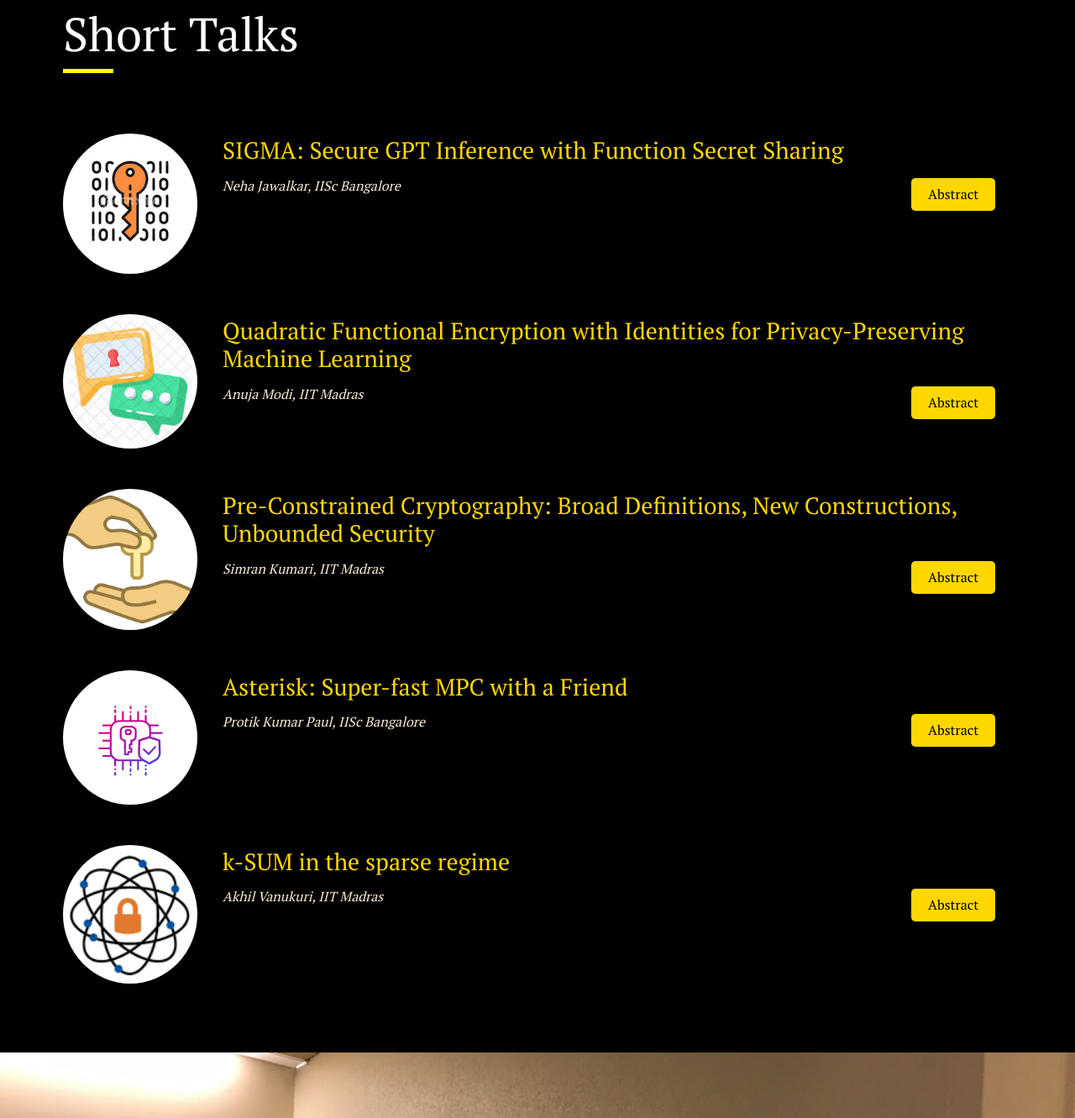
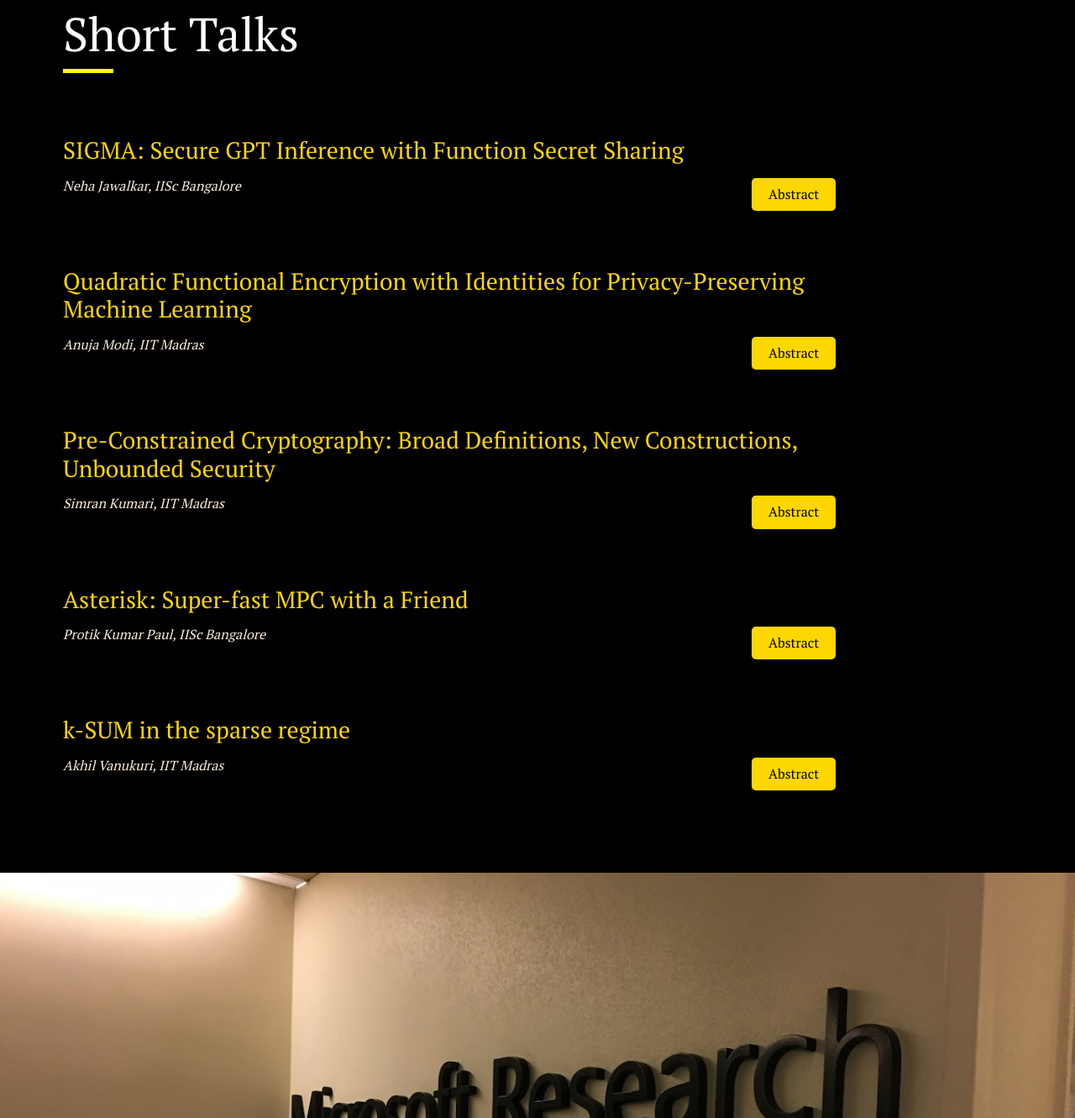
Before and after one commit to bangalorecryptoday/bangalorecryptoday.github.io, a plain HTML site: page index.html in a window 1280 px wide. Shown: the part 3049-4380 px from the top of the page at 84% size. Drawn offline with nearby package versions, Linux system fonts and the light colour scheme.

Commit message:
Remove short talk icons

```diff
--- a/index.html
+++ b/index.html
@@ -4,6 +4,9 @@
     <meta name="viewport" content="width=device-width, initial-scale=1.0">
     <meta content="IE=edge" http-equiv="X-UA-Compatible">
     <meta content="width=device-width, initial-scale=1" name="viewport">
+
+    <meta keywords="bangalore; crypto; day; 2024; microsoft; research; india; cryptography; iisc; ibm; research;">
+    <meta description="The Bangalore Crypto Day (BCD) is a recurring one-day workshop-style gathering about cryptography and related research, held at different locations in Bangalore. The aim of the event is to bring together researchers and students based in Bangalore with interest in cryptography (theoretical and applied), and have us share our work. ">
 
     <link rel="stylesheet" href="https://cdn.jsdelivr.net/npm/bootstrap@4.5.3/dist/css/bootstrap.min.css" integrity="sha384-TX8t27EcRE3e/ihU7zmQxVncDAy5uIKz4rEkgIXeMed4M0jlfIDPvg6uqKI2xXr2" crossorigin="anonymous">
     <link rel="stylesheet" href="https://cdnjs.cloudflare.com/ajax/libs/font-awesome/4.7.0/css/font-awesome.min.css">
@@ -149,9 +152,9 @@
 
                         <div class="secContent">
                             <div class="row mt-5">
-                                <div class="company-logo col-sm-2">
+                                <!-- <div class="company-logo col-sm-2">
                                     <img src="crypto4.png" width="100" height="100">
-                                </div>
+                                </div> -->
                                 <div class="col-sm-10 mt-2">
                                     <h3 style="color: gold; margin-top: -5px;">SIGMA: Secure GPT Inference with Function Secret Sharing</p>
                                     <p style="display: flex; width: 100%; font-size: medium;">
@@ -163,9 +166,9 @@
                             </div>
 
                             <div class="row mt-5">
-                                <div class="company-logo col-sm-2">
+                                <!-- <div class="company-logo col-sm-2">
                                     <img src="crypto3.png.jpeg" width="120" height="120">
-                                </div>
+                                </div> -->
                                 <div class="col-sm-10 mt-2">
                                     <h3 style="color: gold; margin-top: -5px;">Quadratic Functional Encryption with Identities for Privacy-Preserving Machine Learning</p>
                                     <p style="display: flex; width: 100%; font-size: medium;">
@@ -181,9 +184,9 @@
                             </div>
 
                             <div class="row mt-5">
-                                <div class="company-logo col-sm-2">
+                                <!-- <div class="company-logo col-sm-2">
                                     <img src="crypto2.png" width="120" height="120">
-                                </div>
+                                </div> -->
                                 <div class="col-sm-10 mt-2">
                                     <h3 style="color: gold; margin-top: -5px;">Pre-Constrained Cryptography: Broad Definitions, New Constructions, Unbounded Security</p>
                                     <p style="display: flex; width: 100%; font-size: medium;">
@@ -200,9 +203,9 @@
                             </div>
 
                             <div class="row mt-5">
-                                <div class="company-logo col-sm-2">
+                                <!-- <div class="company-logo col-sm-2">
                                     <img src="crypto1.png" width="120" height="120">
-                                </div>
+                                </div> -->
                                 <div class="col-sm-10 mt-2">
                                     <h3 style="color: gold; margin-top: -5px;">Asterisk: Super-fast MPC with a Friend</p>
                                     <p style="display: flex; width: 100%; font-size: medium;">
@@ -220,9 +223,9 @@
                             </div>
 
                             <div class="row mt-5">
-                                <div class="company-logo col-sm-2">
+                                <!-- <div class="company-logo col-sm-2">
                                     <img src="crypto5.png" width="120" height="120">
-                                </div>
+                                </div> -->
                                 <div class="col-sm-10 mt-2">
                                     <h3 style="color: gold; margin-top: -5px;">k-SUM in the sparse regime</p>
                                     <p style="display: flex; width: 100%; font-size: medium;">
@@ -431,10 +434,10 @@
                                     width="90%" height="60%" style="border:0;" allowfullscreen="" loading="lazy" referrerpolicy="no-referrer-when-downgrade"></iframe>
                             </div>
                         </div>
-                        <div class="col-sm-12">
-                            <p>Bangalore Crypto Day Logo designed by Ananya Appan (IIIT Bangalore).</p>
-                        </div>
                         <br><br>
+                    </div>
+                    <div class="col-sm-12">
+                        <p>Bangalore Crypto Day Logo designed by Ananya Appan (IIIT Bangalore).</p>
                     </div>
                 </div>
             </div>
```
